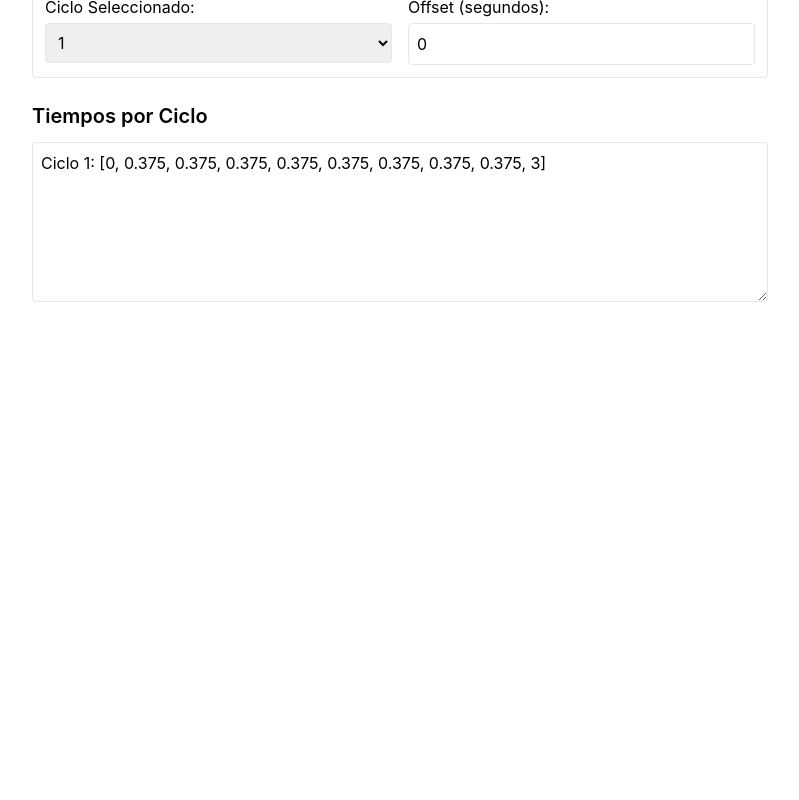
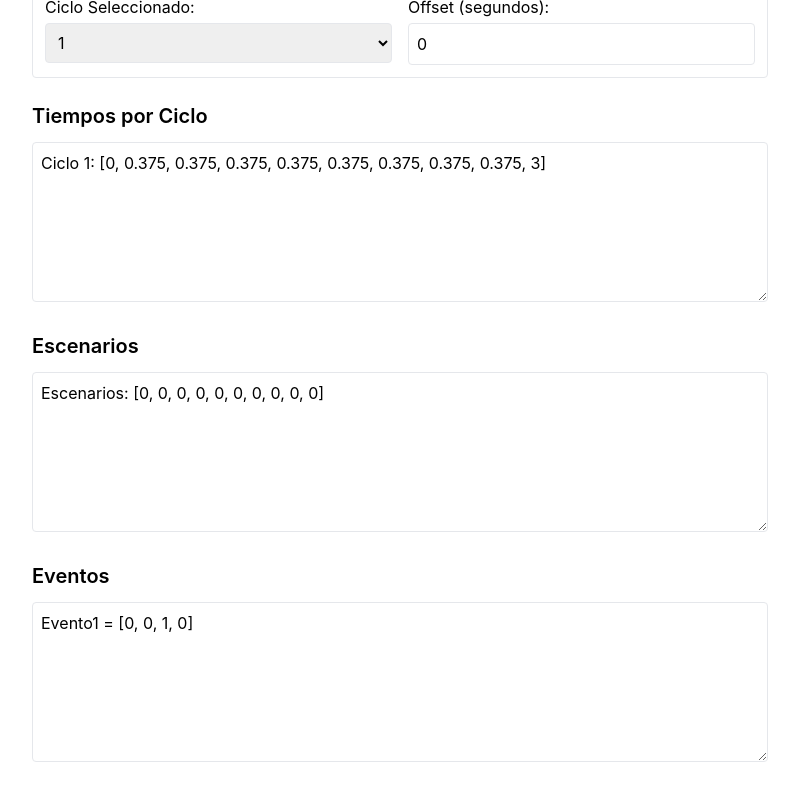
Before and after one commit to luis198755/sem-app, a React (Create React App) app: page / in a window 1280 px wide. Shown: the part 3974-4774 px from the top of the page, without its empty margins (240-1039 px from the left). Before the commit the page ends 4322 px from the top, so only its background shows below. Built offline with nearby package versions, Linux system fonts and the light colour scheme.

Commit message:
add Array eventos

```diff
--- a/src/App.js
+++ b/src/App.js
@@ -326,6 +326,26 @@ const SemaforoBits = () => {
           ).join('\n')}
         />
       </div>
+
+      <div className="mb-6">
+        <h2 className="text-xl font-semibold mb-3">Escenarios</h2>
+        <textarea
+          className="w-full h-40 p-2 border rounded"
+          readOnly
+          value={`Escenarios: [${escenarios.join(', ')}]`}
+        />
+      </div>
+
+      <div className="mb-6">
+        <h2 className="text-xl font-semibold mb-3">Eventos</h2>
+        <textarea
+          className="w-full h-40 p-2 border rounded"
+          readOnly
+          value={eventos.map((evento, index) =>
+            `Evento${index + 1} = [${evento.hora}, ${evento.minuto}, ${evento.cicloSeleccionado}, ${evento.offset}]`
+          ).join('\n')}
+        />
+      </div>
     </div>
   );
 };
```
Lines whose indentation alone changed are shown as unchanged.
